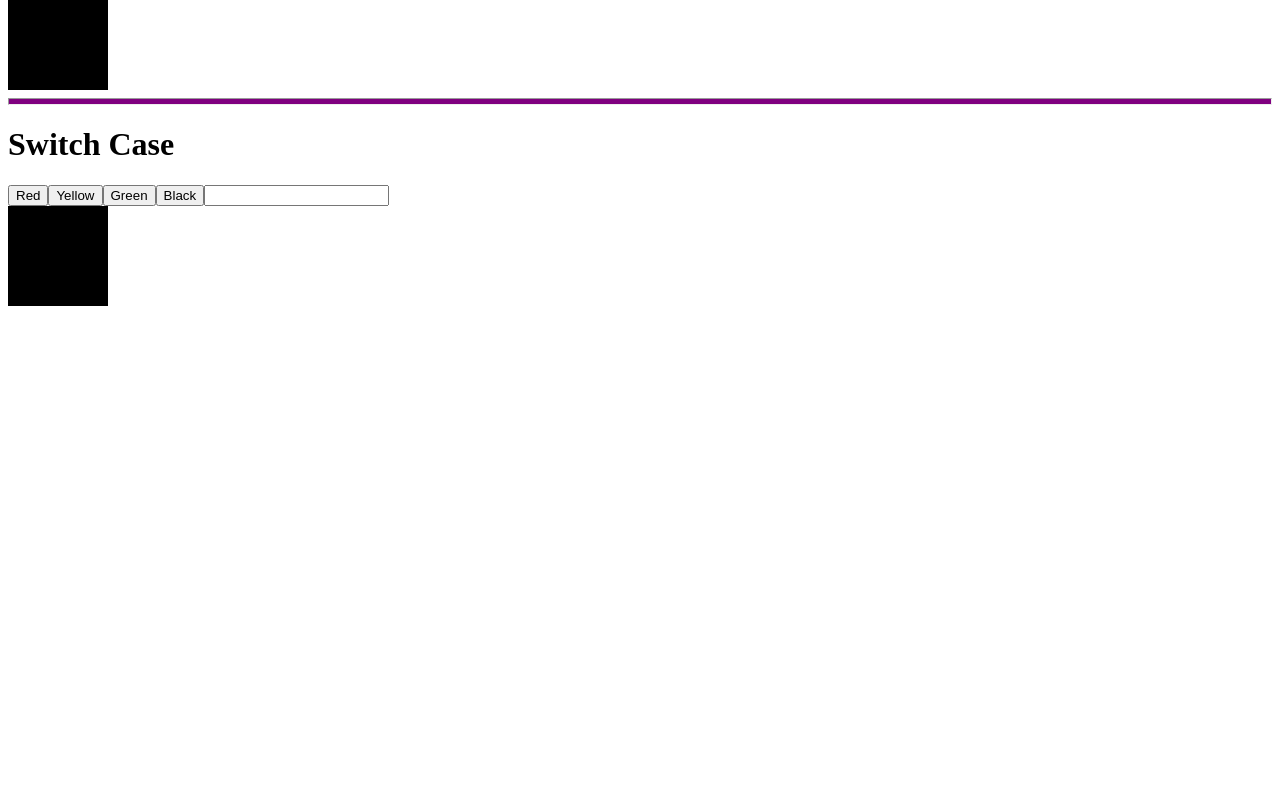
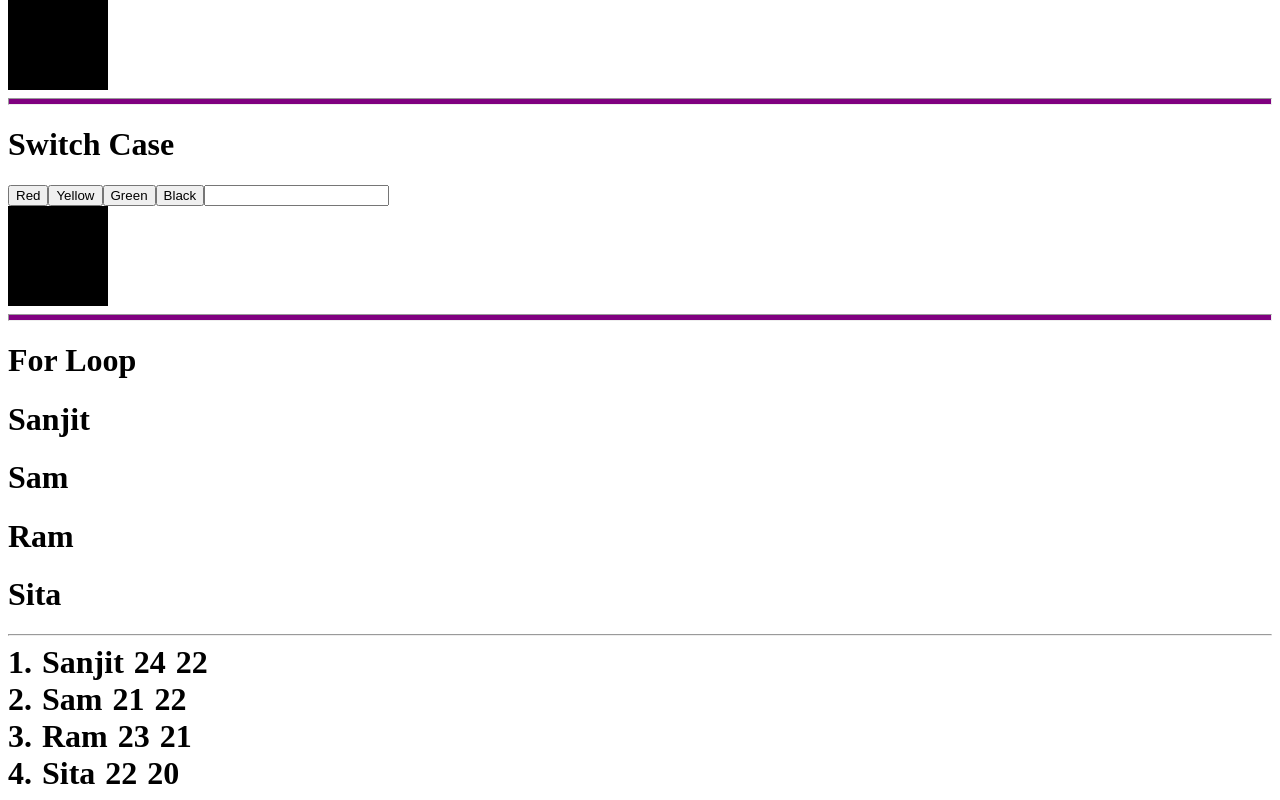
Before and after one commit to Shifu-Sam/practiceProject1, an Angular app: page / in a window 1280 px wide. Shown: the part 848-1648 px from the top of the page. Before the commit the page ends 1162 px from the top, so only its background shows below. Built offline with nearby package versions, Linux system fonts and the light colour scheme.

Commit message:
add ForLoop component with template and styles, and update app structure

```diff
--- a/src/app/app.component.html
+++ b/src/app/app.component.html
@@ -11,3 +11,6 @@
 
 <hr style="height: 5px; background-color: purple;">
 <app-switch></app-switch>
+
+<hr style="height: 5px; background-color: purple;">
+<app-for-loop></app-for-loop>
--- a/src/app/app.component.ts
+++ b/src/app/app.component.ts
@@ -5,11 +5,12 @@ import { GetAndSetComponent } from "./get-and-set/get-and-set.component";
 import { IfelseComponent } from "./ifelse/ifelse.component";
 import { ElseifComponent } from "./elseif/elseif.component";
 import { SwitchComponent } from "./switch/switch.component";
+import { ForLoopComponent } from "./for-loop/for-loop.component";
 
 
 @Component({
   selector: 'app-root',
-  imports: [RouterOutlet, CounterComponent, GetAndSetComponent, IfelseComponent, ElseifComponent, SwitchComponent],
+  imports: [RouterOutlet, CounterComponent, GetAndSetComponent, IfelseComponent, ElseifComponent, SwitchComponent, ForLoopComponent],
   templateUrl: './app.component.html',
   styleUrl: './app.component.css'
 })
--- /dev/null
+++ b/src/app/for-loop/for-loop.component.html
@@ -0,0 +1,13 @@
+<h1>For Loop</h1>
+@for(student of students; track student){
+    <h1>{{student}}</h1>
+}
+
+<hr>
+
+@for(student of class; track student; let id = $index){
+    <h1 style="display: inline; margin-right: 10px;">{{id+1}}.</h1>
+    <h1 style="display: inline; margin-right: 10px;">{{student.name}}</h1>
+    <h1 style="display: inline; margin-right: 10px;">{{student.rollNo}}</h1>
+    <h1 style="display: inline; ">{{student.age}}</h1><br>
+}
--- /dev/null
+++ b/src/app/for-loop/for-loop.component.ts
@@ -0,0 +1,17 @@
+import { Component } from '@angular/core';
+
+@Component({
+  selector: 'app-for-loop',
+  imports: [],
+  templateUrl: './for-loop.component.html',
+  styleUrl: './for-loop.component.css'
+})
+export class ForLoopComponent {
+  students=['Sanjit','Sam','Ram','Sita'];
+  class=[
+    {name:'Sanjit', rollNo:24, age:22},
+    {name:'Sam', rollNo:21, age:22},
+    {name:'Ram', rollNo:23, age:21},
+    {name:'Sita', rollNo:22, age:20}
+  ];
+}
```
Also changed, not shown: src/app/for-loop/for-loop.component.css (added), 1 other file (tests, documents, lock files or other folders).
